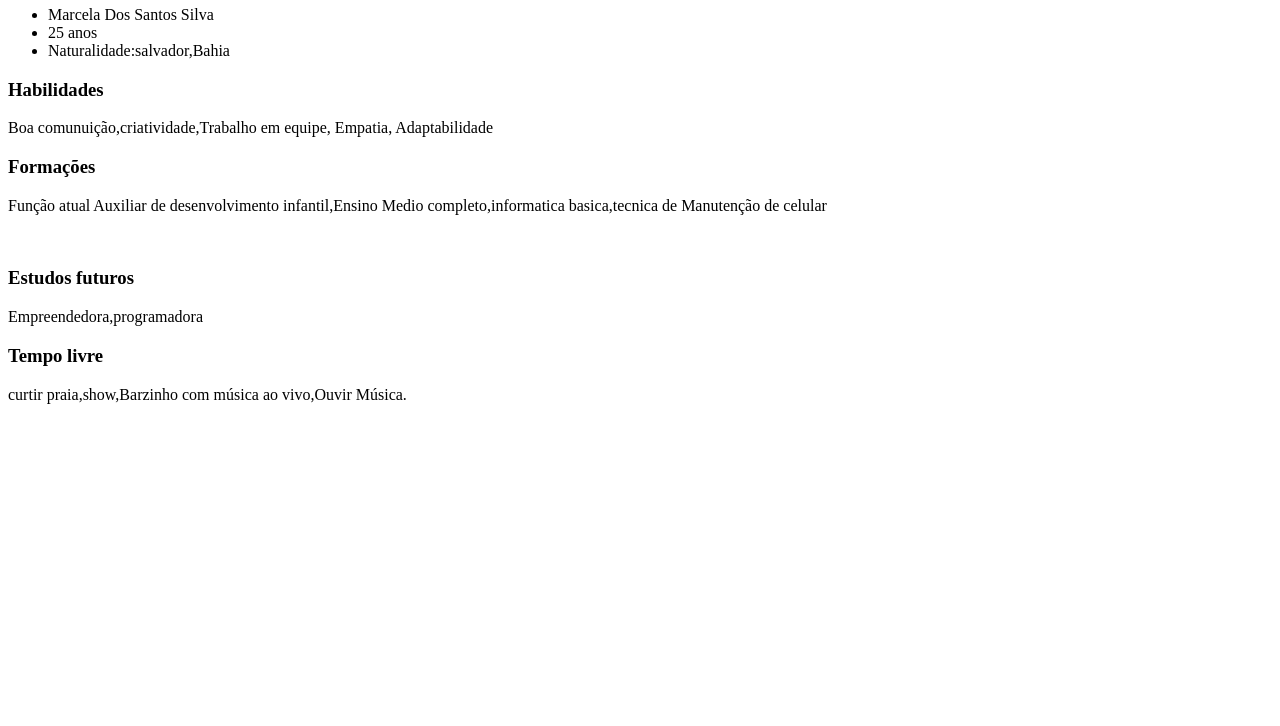
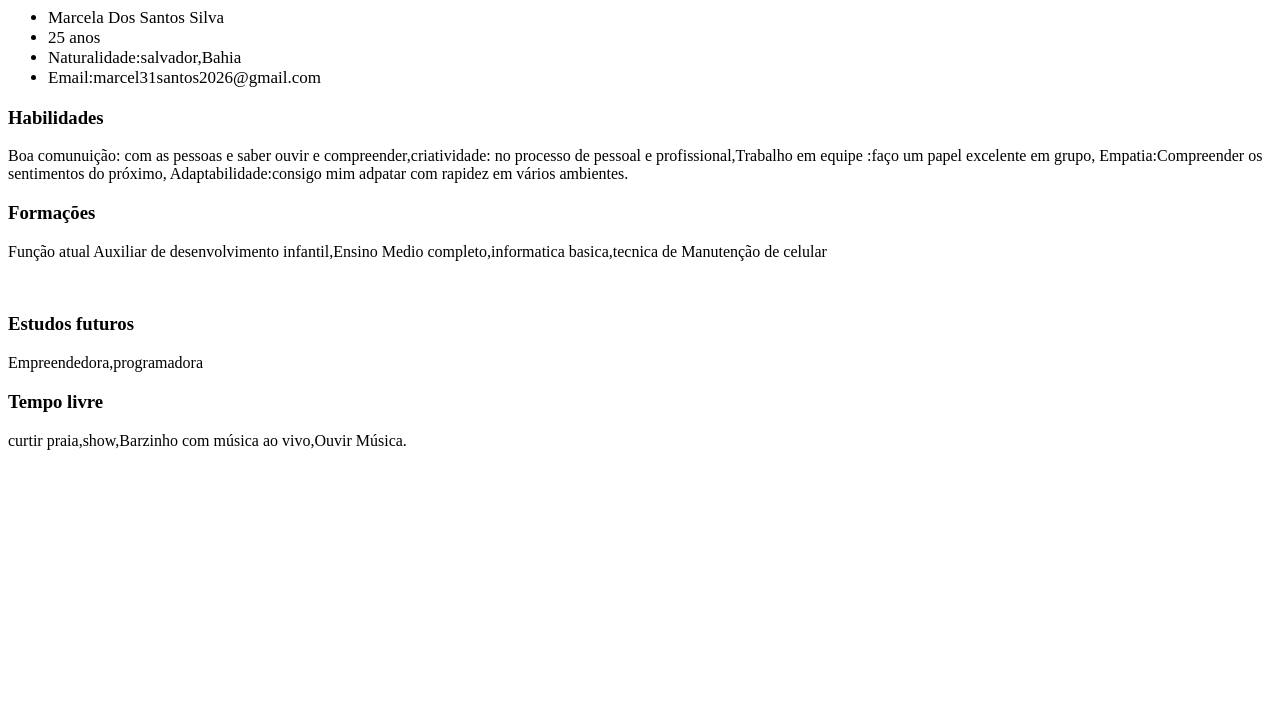
Before and after one commit to marcelareal/portifolio-sobreMarcela-Dos-Santos-Silva, a plain HTML site: page index.html in a window 1280 px wide. Shown: the part 74-800 px from the top of the page. Drawn offline with Linux system fonts and the light colour scheme.

Commit message:
adiciona portifolio marcelareal

```diff
--- a/index.html
+++ b/index.html
@@ -12,10 +12,11 @@
         <li>Marcela Dos Santos Silva</li>
         <li>25 anos</li>
         <li>Naturalidade:salvador,Bahia </li>
+        <li>Email:marcel31santos2026@gmail.com</li>
     </ul>
 
     <h3>Habilidades</h3>
-    <p>Boa comunuição,criatividade,Trabalho em equipe, Empatia, Adaptabilidade</p>
+    <p>Boa comunuição: com as pessoas e saber ouvir e compreender,criatividade: no processo de pessoal e profissional,Trabalho em equipe :faço um papel excelente em grupo, Empatia:Compreender os sentimentos do próximo, Adaptabilidade:consigo mim adpatar com rapidez em vários ambientes.</p>
     <h3>Formações</h3>
     <p>Função atual Auxiliar de desenvolvimento infantil,Ensino Medio completo,informatica basica,tecnica de Manutenção de celular</p>
     <br>
--- a/src/css/style.css
+++ b/src/css/style.css
@@ -1,3 +1,8 @@
 h1 {
     text-align: center;
+    border: 1px solid black;
+
 }
+ul{
+    font-size: 17px;
+}
```
